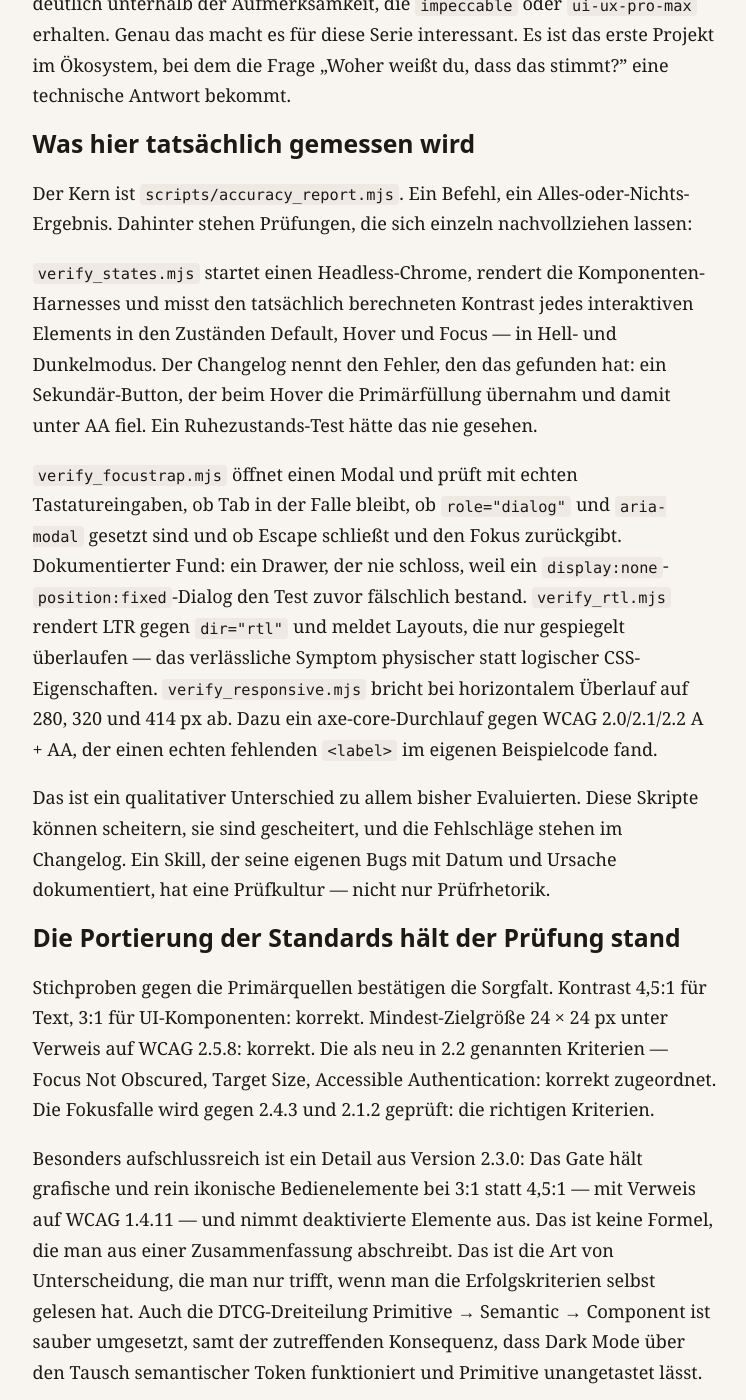
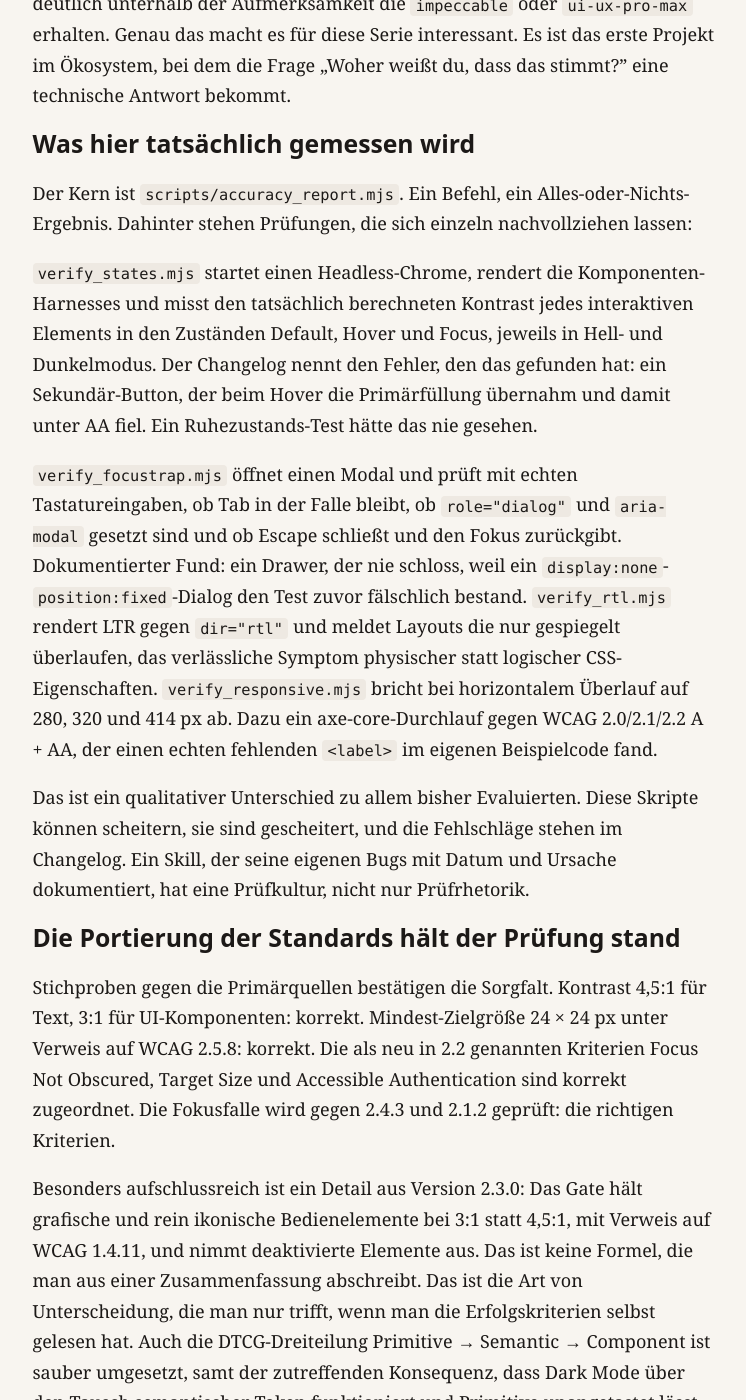
Before and after one commit to Kuchengnom/uxd-skill-audit, a Jekyll site: the page built from _posts/2026-07-20-ux-ui-agent-skills.md, in a window 1280 px wide and 1400 px high, scrolled down 2192 px. Shown: the whole window, without its empty margins (249-995 px from the left). Built offline with Jekyll 4.4.1, drawn with Linux system fonts in a browser that asks for light colours; some of the changed text lies outside the part shown.

Commit message:
Stilangleichung 7: Gedankenstriche (ux-ui-agent-skills)

```diff
--- a/_posts/2026-07-20-ux-ui-agent-skills.md
+++ b/_posts/2026-07-20-ux-ui-agent-skills.md
@@ -29,42 +29,42 @@ tags:
   - skill-evaluation
 ---
 
-Die bisherigen Evaluationen dieser Serie sind an einer Stelle immer wieder gelandet: Skills behaupten Qualität, aber sie messen sie nicht. `alirezarezvani/claude-skills` machte im Juli den Anfang mit einem öffentlichen Selbst-Audit — allerdings mit Verifikationsgates, die laut eigenem Befund „all optional, none looped" waren. `plugin87/ux-ui-agent-skills` geht den Schritt weiter, der bislang fehlte: Hier laufen die Prüfungen tatsächlich, sie laufen in CI, und sie blockieren den Merge.
+Die bisherigen Evaluationen dieser Serie sind an einer Stelle immer wieder gelandet: Skills behaupten Qualität, aber sie messen sie nicht. `alirezarezvani/claude-skills` machte im Juli den Anfang mit einem öffentlichen Selbst-Audit, allerdings mit Verifikationsgates die laut eigenem Befund „all optional, none looped" waren. `plugin87/ux-ui-agent-skills` geht den Schritt weiter, der bislang fehlte: Hier laufen die Prüfungen tatsächlich, sie laufen in CI, und sie blockieren den Merge.
 
-Das Repository ist mit 411 Sternen und 34 Commits vergleichsweise klein — deutlich unterhalb der Aufmerksamkeit, die `impeccable` oder `ui-ux-pro-max` erhalten. Genau das macht es für diese Serie interessant. Es ist das erste Projekt im Ökosystem, bei dem die Frage „Woher weißt du, dass das stimmt?" eine technische Antwort bekommt.
+Das Repository ist mit 411 Sternen und 34 Commits vergleichsweise klein, deutlich unterhalb der Aufmerksamkeit die `impeccable` oder `ui-ux-pro-max` erhalten. Genau das macht es für diese Serie interessant. Es ist das erste Projekt im Ökosystem, bei dem die Frage „Woher weißt du, dass das stimmt?" eine technische Antwort bekommt.
 
 ## Was hier tatsächlich gemessen wird
 
 Der Kern ist `scripts/accuracy_report.mjs`. Ein Befehl, ein Alles-oder-Nichts-Ergebnis. Dahinter stehen Prüfungen, die sich einzeln nachvollziehen lassen:
 
-`verify_states.mjs` startet einen Headless-Chrome, rendert die Komponenten-Harnesses und misst den tatsächlich berechneten Kontrast jedes interaktiven Elements in den Zuständen Default, Hover und Focus — in Hell- und Dunkelmodus. Der Changelog nennt den Fehler, den das gefunden hat: ein Sekundär-Button, der beim Hover die Primärfüllung übernahm und damit unter AA fiel. Ein Ruhezustands-Test hätte das nie gesehen.
+`verify_states.mjs` startet einen Headless-Chrome, rendert die Komponenten-Harnesses und misst den tatsächlich berechneten Kontrast jedes interaktiven Elements in den Zuständen Default, Hover und Focus, jeweils in Hell- und Dunkelmodus. Der Changelog nennt den Fehler, den das gefunden hat: ein Sekundär-Button, der beim Hover die Primärfüllung übernahm und damit unter AA fiel. Ein Ruhezustands-Test hätte das nie gesehen.
 
-`verify_focustrap.mjs` öffnet einen Modal und prüft mit echten Tastatureingaben, ob Tab in der Falle bleibt, ob `role="dialog"` und `aria-modal` gesetzt sind und ob Escape schließt und den Fokus zurückgibt. Dokumentierter Fund: ein Drawer, der nie schloss, weil ein `display:none`-`position:fixed`-Dialog den Test zuvor fälschlich bestand. `verify_rtl.mjs` rendert LTR gegen `dir="rtl"` und meldet Layouts, die nur gespiegelt überlaufen — das verlässliche Symptom physischer statt logischer CSS-Eigenschaften. `verify_responsive.mjs` bricht bei horizontalem Überlauf auf 280, 320 und 414 px ab. Dazu ein axe-core-Durchlauf gegen WCAG 2.0/2.1/2.2 A + AA, der einen echten fehlenden `<label>` im eigenen Beispielcode fand.
+`verify_focustrap.mjs` öffnet einen Modal und prüft mit echten Tastatureingaben, ob Tab in der Falle bleibt, ob `role="dialog"` und `aria-modal` gesetzt sind und ob Escape schließt und den Fokus zurückgibt. Dokumentierter Fund: ein Drawer, der nie schloss, weil ein `display:none`-`position:fixed`-Dialog den Test zuvor fälschlich bestand. `verify_rtl.mjs` rendert LTR gegen `dir="rtl"` und meldet Layouts die nur gespiegelt überlaufen, das verlässliche Symptom physischer statt logischer CSS-Eigenschaften. `verify_responsive.mjs` bricht bei horizontalem Überlauf auf 280, 320 und 414 px ab. Dazu ein axe-core-Durchlauf gegen WCAG 2.0/2.1/2.2 A + AA, der einen echten fehlenden `<label>` im eigenen Beispielcode fand.
 
-Das ist ein qualitativer Unterschied zu allem bisher Evaluierten. Diese Skripte können scheitern, sie sind gescheitert, und die Fehlschläge stehen im Changelog. Ein Skill, der seine eigenen Bugs mit Datum und Ursache dokumentiert, hat eine Prüfkultur — nicht nur Prüfrhetorik.
+Das ist ein qualitativer Unterschied zu allem bisher Evaluierten. Diese Skripte können scheitern, sie sind gescheitert, und die Fehlschläge stehen im Changelog. Ein Skill, der seine eigenen Bugs mit Datum und Ursache dokumentiert, hat eine Prüfkultur, nicht nur Prüfrhetorik.
 
 ## Die Portierung der Standards hält der Prüfung stand
 
-Stichproben gegen die Primärquellen bestätigen die Sorgfalt. Kontrast 4,5:1 für Text, 3:1 für UI-Komponenten: korrekt. Mindest-Zielgröße 24 × 24 px unter Verweis auf WCAG 2.5.8: korrekt. Die als neu in 2.2 genannten Kriterien — Focus Not Obscured, Target Size, Accessible Authentication: korrekt zugeordnet. Die Fokusfalle wird gegen 2.4.3 und 2.1.2 geprüft: die richtigen Kriterien.
+Stichproben gegen die Primärquellen bestätigen die Sorgfalt. Kontrast 4,5:1 für Text, 3:1 für UI-Komponenten: korrekt. Mindest-Zielgröße 24 × 24 px unter Verweis auf WCAG 2.5.8: korrekt. Die als neu in 2.2 genannten Kriterien Focus Not Obscured, Target Size und Accessible Authentication sind korrekt zugeordnet. Die Fokusfalle wird gegen 2.4.3 und 2.1.2 geprüft: die richtigen Kriterien.
 
-Besonders aufschlussreich ist ein Detail aus Version 2.3.0: Das Gate hält grafische und rein ikonische Bedienelemente bei 3:1 statt 4,5:1 — mit Verweis auf WCAG 1.4.11 — und nimmt deaktivierte Elemente aus. Das ist keine Formel, die man aus einer Zusammenfassung abschreibt. Das ist die Art von Unterscheidung, die man nur trifft, wenn man die Erfolgskriterien selbst gelesen hat. Auch die DTCG-Dreiteilung Primitive → Semantic → Component ist sauber umgesetzt, samt der zutreffenden Konsequenz, dass Dark Mode über den Tausch semantischer Token funktioniert und Primitive unangetastet lässt.
+Besonders aufschlussreich ist ein Detail aus Version 2.3.0: Das Gate hält grafische und rein ikonische Bedienelemente bei 3:1 statt 4,5:1, mit Verweis auf WCAG 1.4.11, und nimmt deaktivierte Elemente aus. Das ist keine Formel, die man aus einer Zusammenfassung abschreibt. Das ist die Art von Unterscheidung, die man nur trifft, wenn man die Erfolgskriterien selbst gelesen hat. Auch die DTCG-Dreiteilung Primitive → Semantic → Component ist sauber umgesetzt, samt der zutreffenden Konsequenz, dass Dark Mode über den Tausch semantischer Token funktioniert und Primitive unangetastet lässt.
 
 ## Die Ebene, die kein Gate berührt
 
-Neben diesem Apparat steht eine zweite Ebene mit gänzlich anderer epistemischer Qualität: `design-systems/library/` mit 138 „brand-grade" Spezifikationen — apple, linear, stripe, vercel, notion, spotify, tesla. Aufgerufen wird sie über `/apply-aesthetic stripe`, mit der Beschreibung „make the dashboard feel like Stripe".
+Neben diesem Apparat steht eine zweite Ebene mit gänzlich anderer epistemischer Qualität: `design-systems/library/` mit 138 „brand-grade" Spezifikationen für apple, linear, stripe, vercel, notion, spotify und tesla. Aufgerufen wird sie über `/apply-aesthetic stripe`, mit der Beschreibung „make the dashboard feel like Stripe".
 
 Woher diese Spezifikationen stammen, sagt das Repository nicht. Es gibt keine Methodik, wie die Design-Sprache eines fremden Unternehmens rekonstruiert wurde, keine Angabe eines Erhebungsdatums, keinen Hinweis darauf, dass Stripe sein Interface seither geändert haben könnte. Was hier als Bibliothek erscheint, ist eine Sammlung von Zuschreibungen ohne Beleg.
 
 <div class="callout">
 <div class="callout__title">Die 100 % gelten nicht für das, was man sieht</div>
-Der Accuracy Report meldet prominent „25/25 = 100 %". Prüft man, was diese 25 Checks abdecken, ergibt sich ein klares Bild: Token-Gültigkeit, Alias-Auflösung, Kontrast, Zustandsvollständigkeit, Spec-Vollständigkeit, keine hartcodierten Werte, keine Emoji, Fokusfalle, RTL, Überlauf. Alles davon ist mechanisch entscheidbar. Keine einzige Prüfung stellt die Frage, ob die Datei <code>library/stripe/DESIGN.md</code> irgendetwas mit Stripe zu tun hat. Die rigoroseste Prüfinfrastruktur des Ökosystems liegt damit exakt neben der am wenigsten belegten Wissensschicht — und die unbelegte ist diejenige, die das visuelle Ergebnis am stärksten prägt. Die 100 % sind nicht falsch. Sie beantworten nur eine engere Frage, als die Zahl suggeriert. Wer sie als Gesamtqualitätsurteil liest, verwechselt Messbarkeit mit Richtigkeit.
+Der Accuracy Report meldet prominent „25/25 = 100 %". Prüft man, was diese 25 Checks abdecken, ergibt sich ein klares Bild: Token-Gültigkeit, Alias-Auflösung, Kontrast, Zustandsvollständigkeit, Spec-Vollständigkeit, keine hartcodierten Werte, keine Emoji, Fokusfalle, RTL, Überlauf. Alles davon ist mechanisch entscheidbar. Keine einzige Prüfung stellt die Frage, ob die Datei <code>library/stripe/DESIGN.md</code> irgendetwas mit Stripe zu tun hat. Die rigoroseste Prüfinfrastruktur des Ökosystems liegt damit exakt neben der am wenigsten belegten Wissensschicht, und die unbelegte ist diejenige die das visuelle Ergebnis am stärksten prägt. Die 100 % sind nicht falsch. Sie beantworten nur eine engere Frage, als die Zahl suggeriert. Wer sie als Gesamtqualitätsurteil liest, verwechselt Messbarkeit mit Richtigkeit.
 </div>
 
-Dasselbe Muster wiederholt sich beim Design Review. Sechs Dimensionen mit Gewichten: Visual Hierarchy 20 %, Consistency 20 %, Accessibility 20 %, Usability 20 %, Responsiveness 10 %, Performance 10 %. Nielsens zehn Heuristiken werden dabei zitiert — sie sind belegbar und korrekt benannt. Die Gewichtung dagegen ist eine Eigenschöpfung ohne genannte Herleitung. Warum Responsiveness halb so schwer wiegt wie Consistency, steht nirgends. Prozentzahlen erzeugen den Eindruck von Kalibrierung, wo eine Setzung vorliegt.
+Dasselbe Muster wiederholt sich beim Design Review. Sechs Dimensionen mit Gewichten: Visual Hierarchy 20 %, Consistency 20 %, Accessibility 20 %, Usability 20 %, Responsiveness 10 %, Performance 10 %. Nielsens zehn Heuristiken werden dabei zitiert und sind belegbar und korrekt benannt. Die Gewichtung dagegen ist eine Eigenschöpfung ohne genannte Herleitung. Warum Responsiveness halb so schwer wiegt wie Consistency, steht nirgends. Prozentzahlen erzeugen den Eindruck von Kalibrierung, wo eine Setzung vorliegt.
 
 ## Transparenz: bemerkenswert differenziert, aber nicht durchgehend
 
-Das Projekt kommuniziert Grenzen an mehreren Stellen ungewöhnlich präzise. Das Taste-Audit trägt den Zusatz „Heuristic by design — a strong signal, not proof (taste is subjective)". Im `design-component`-Skill steht die Regel „RENDER AND LOOK — gates don't prove pixels" — die ausdrückliche Warnung, den eigenen Prüfapparat nicht zu überschätzen. Zur Projektstruktur heißt es: „Skills under `.claude/skills/` run with agent permissions — review before use." Und die Hierarchie ist explizit geregelt: „Taste serves the Aesthetics tier and never overrides accessibility."
+Das Projekt kommuniziert Grenzen an mehreren Stellen ungewöhnlich präzise. Das Taste-Audit trägt den Zusatz „Heuristic by design — a strong signal, not proof (taste is subjective)". Im `design-component`-Skill steht die Regel „RENDER AND LOOK — gates don't prove pixels", also die ausdrückliche Warnung den eigenen Prüfapparat nicht zu überschätzen. Zur Projektstruktur heißt es: „Skills under `.claude/skills/` run with agent permissions — review before use." Und die Hierarchie ist explizit geregelt: „Taste serves the Aesthetics tier and never overrides accessibility."
 
 Solche Sätze findet man in dieser Serie selten. Sie stehen jedoch neben einer Selbstbeschreibung, die in die Gegenrichtung zieht: „Turn Claude into a Senior Design Architect — 15+ years of expertise". Berufserfahrung ist keine Eigenschaft, die eine Instruktionsdatei besitzen kann. Die Formulierung ist unprüfbar und kontrastiert seltsam mit der sonst nüchternen Tonlage. Für die Bewertung heißt das: Wo das Projekt technisch spricht, ist es ehrlich; wo es wirbt, fällt es in die Muster des Ökosystems zurück.
 
@@ -72,14 +72,14 @@ Solche Sätze findet man in dieser Serie selten. Sie stehen jedoch neben einer S
 
 Die Prozessseite ist stark. MIT-Lizenz, Semantic Versioning mit gepflegtem Changelog bis v2.4.0, CI auf jedem Push und PR, automatisierte Release-Pipeline, `npm publish --provenance`, projektbezogene MCP-Konfiguration ohne eingecheckte Secrets. Das entspricht der Praxis ernsthafter Open-Source-Projekte.
 
-Die Personenseite ist dünn. `plugin87` ist ein pseudonymer Account ohne verifizierbare Identität — anders als Paul Bakaus bei `impeccable` oder Ivan Morgillo bei `material-3-skill`, deren Hintergrund unabhängig nachprüfbar ist. 34 Commits, 33 Forks, ein offener Pull Request, kein sichtbares Team. Der Busfaktor liegt bei eins. Für eine Lehrveranstaltung über ein Semester ist das unkritisch; für eine mehrjährige Produktionsabhängigkeit sollte man es wissen.
+Die Personenseite ist dünn. `plugin87` ist ein pseudonymer Account ohne verifizierbare Identität, anders als Paul Bakaus bei `impeccable` oder Ivan Morgillo bei `material-3-skill`, deren Hintergrund unabhängig nachprüfbar ist. 34 Commits, 33 Forks, ein offener Pull Request, kein sichtbares Team. Der Busfaktor liegt bei eins. Für eine Lehrveranstaltung über ein Semester ist das unkritisch. Für eine mehrjährige Produktionsabhängigkeit sollte man es wissen.
 
 ## Empfehlung für den Unterrichtseinsatz
 
-Dieser Skill ist die beste verfügbare Grundlage für eine Übung, die diese Serie bisher nicht führen konnte: **Was kann automatisierte Prüfung leisten — und wo hört sie auf?**
+Dieser Skill ist die beste verfügbare Grundlage für eine Übung, die diese Serie bisher nicht führen konnte: **Was kann automatisierte Prüfung leisten, und wo hört sie auf?**
 
-Konkreter Vorschlag für ein Seminar: Studierende klonen das Repository und führen `npm run verify` aus. Sie bekommen 25/25. Anschließend erhalten sie die Aufgabe, eine Änderung zu formulieren, die das Ergebnis nicht antastet und das Design trotzdem verschlechtert. Das gelingt schnell — etwa indem man `library/linear/DESIGN.md` beliebig umschreibt. Alle Kontrastwerte bleiben konform, alle Token bleiben gültig, das Gate bleibt grün, und die visuelle Aussage ist eine völlig andere. Die Lernfrage lautet dann nicht „Ist dieser Skill gut?", sondern „Welche Klasse von Fehlern kann ein Test dieser Bauart prinzipiell nicht finden?"
+Konkreter Vorschlag für ein Seminar: Studierende klonen das Repository und führen `npm run verify` aus. Sie bekommen 25/25. Anschließend erhalten sie die Aufgabe, eine Änderung zu formulieren, die das Ergebnis nicht antastet und das Design trotzdem verschlechtert. Das gelingt schnell, etwa indem man `library/linear/DESIGN.md` beliebig umschreibt. Alle Kontrastwerte bleiben konform, alle Token bleiben gültig, das Gate bleibt grün, und die visuelle Aussage ist eine völlig andere. Die Lernfrage lautet dann nicht „Ist dieser Skill gut?", sondern „Welche Klasse von Fehlern kann ein Test dieser Bauart prinzipiell nicht finden?"
 
-Als zweite Übung eignet sich eine Quellenprüfung: Studierende greifen sich drei Einträge aus der 138-System-Bibliothek und vergleichen sie mit dem tatsächlichen aktuellen Interface der jeweiligen Produkte. Wie viel stimmt? Woran erkennt man, dass eine Beschreibung veraltet ist? Was müsste im Repository stehen, damit die Behauptung überhaupt überprüfbar wäre — Erhebungsdatum, Methode, Screenshots?
+Als zweite Übung eignet sich eine Quellenprüfung: Studierende greifen sich drei Einträge aus der 138-System-Bibliothek und vergleichen sie mit dem tatsächlichen aktuellen Interface der jeweiligen Produkte. Wie viel stimmt? Woran erkennt man, dass eine Beschreibung veraltet ist? Was müsste im Repository stehen, damit die Behauptung überhaupt überprüfbar wäre? Erhebungsdatum, Methode, Screenshots?
 
-Für den produktiven Einsatz: empfehlenswert, mit einer klaren Rollentrennung. Die Token-, Accessibility- und Gate-Ebene ist belastbar und kann in echte Projekte übernommen werden. Die Taste- und Marken-Bibliothek sollte als Ideengeber behandelt werden, nicht als Referenz — und keinesfalls als Beleg dafür, dass ein Ergebnis „wie Stripe" aussieht. Das Urteil lautet daher **vertrauen** und nicht **solide**: Nicht weil die Substanz fehlt, sondern weil das Projekt für einen erheblichen Teil seines Inhalts denselben Prüfmaßstab schuldig bleibt, den es an anderer Stelle vorbildlich anlegt.
+Für den produktiven Einsatz: empfehlenswert, mit einer klaren Rollentrennung. Die Token-, Accessibility- und Gate-Ebene ist belastbar und kann in echte Projekte übernommen werden. Die Taste- und Marken-Bibliothek sollte als Ideengeber behandelt werden, nicht als Referenz, und keinesfalls als Beleg dafür, dass ein Ergebnis „wie Stripe" aussieht. Das Urteil lautet daher **vertrauen** und nicht **solide**. Nicht weil die Substanz fehlt, sondern weil das Projekt für einen erheblichen Teil seines Inhalts denselben Prüfmaßstab schuldig bleibt, den es an anderer Stelle vorbildlich anlegt.
```
